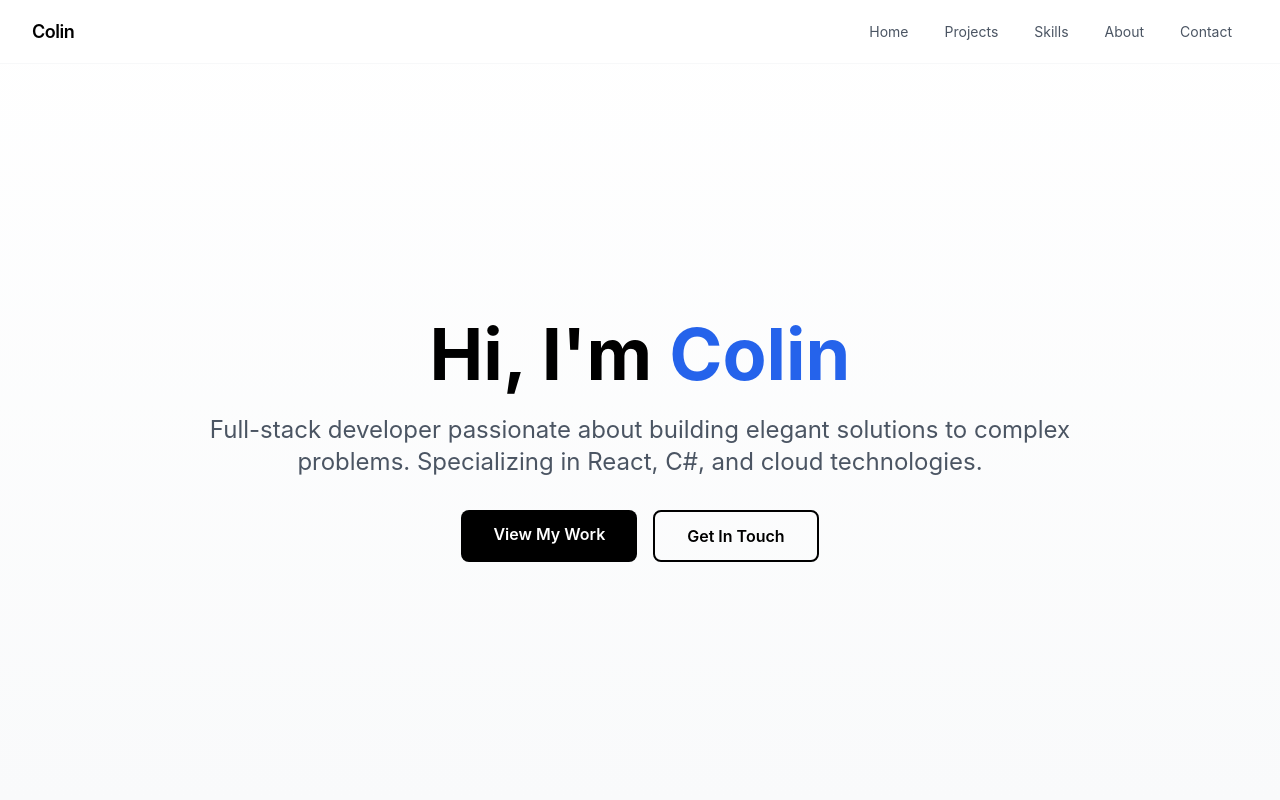
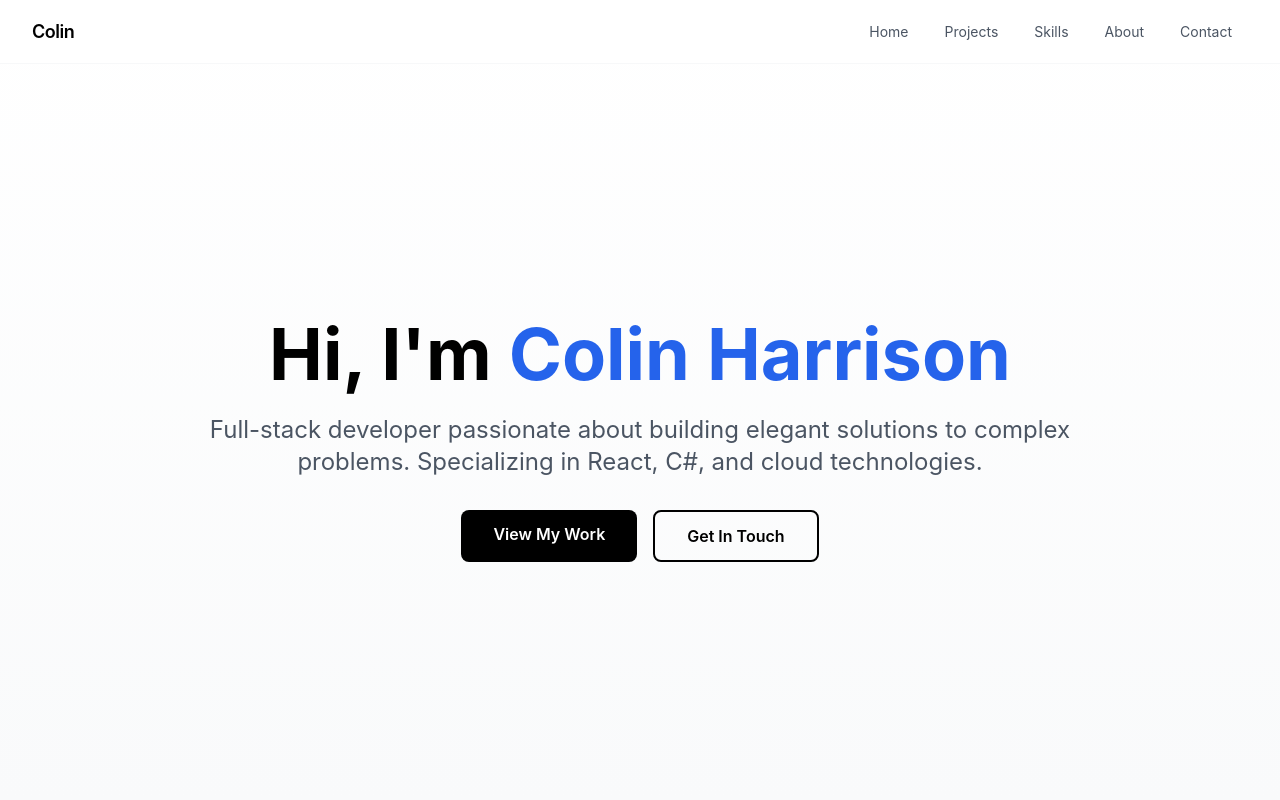
Before and after one commit to Boomup25/portfolio, a React (Create React App) app: page / in a window 1280 px wide. Shown: the top 800 px of the page. Built offline with nearby package versions, Linux system fonts and the light colour scheme.

Commit message:
Name changes

```diff
--- a/src/components/Footer.js
+++ b/src/components/Footer.js
@@ -10,7 +10,7 @@ export default function Footer() {
             whileInView={{ opacity: 1, y: 0 }}
             viewport={{ once: true }}
           >
-            <h3 className="text-2xl font-bold">Colin</h3>
+            <h3 className="text-2xl font-bold">Colin Harrison</h3>
             <p className="text-gray-400 mt-2">Full-stack Developer</p>
           </motion.div>
 
--- a/src/components/sections/Hero.js
+++ b/src/components/sections/Hero.js
@@ -14,7 +14,7 @@ export default function Hero() {
           transition={{ duration: 0.8 }}
           viewport={{ once: true }}
         >
-          Hi, I'm <span className="text-blue-600">Colin</span>
+          Hi, I'm <span className="text-blue-600">Colin Harrison</span>
         </motion.h1>
 
         <motion.p
```
